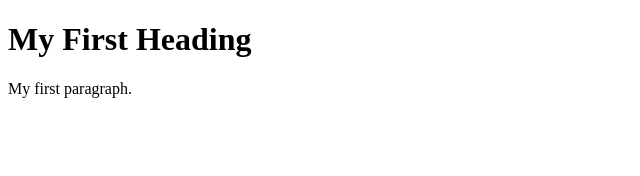
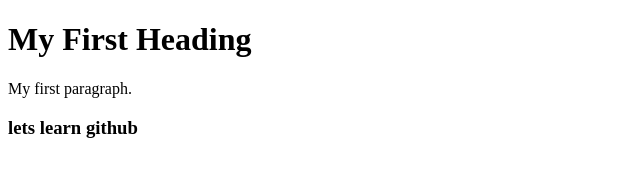
Before and after one commit to dkpatel02/new-project, a plain HTML site: page index.html in a window 1280 px wide. Shown: the whole page, without its empty margins (0-640 px from the left). Drawn offline with Linux system fonts and the light colour scheme.

Commit message:
change h3

```diff
--- a/index.html
+++ b/index.html
@@ -8,6 +8,6 @@
 
 <h1>My First Heading</h1>
 <p>My first paragraph.</p>
-
+<h3>lets learn github</h3>
 </body>
 </html>
```
